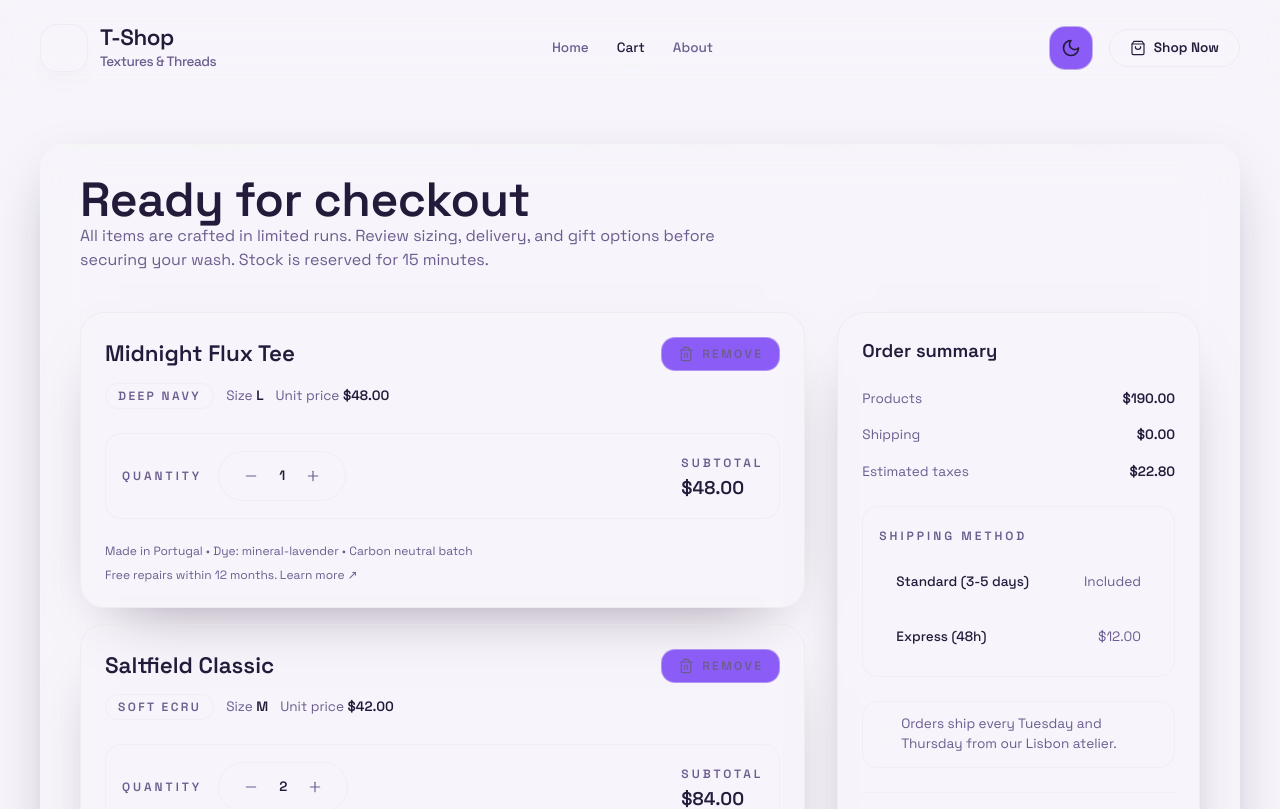
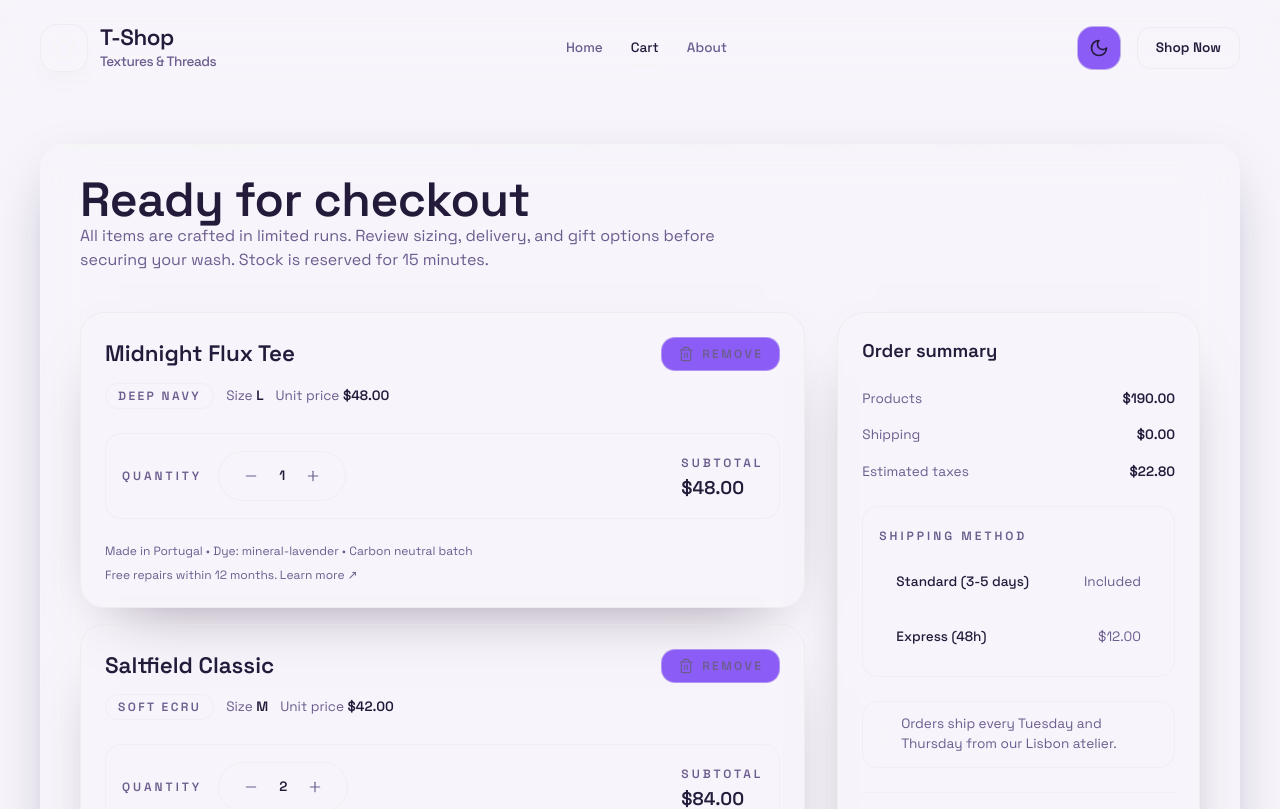
Before and after one commit to MoldovianuHalyna/T-Shop, a React (Vite) app: page /cart in a window 1280 px wide. Shown: the top 809 px of the page. Built offline with nearby package versions, Linux system fonts and the light colour scheme.

Commit message:
changed Shop Now button to navigate to homepage and removed Explore Collection button from hero section

```diff
--- a/src/components/NavigationBar/NavigationBar.jsx
+++ b/src/components/NavigationBar/NavigationBar.jsx
@@ -1,4 +1,4 @@
-import { Link, NavLink } from "react-router-dom";
+import { Link, NavLink, useNavigate } from "react-router-dom";
 import { ShoppingBag, Shirt, Sun, Moon } from "lucide-react";
 
 import { Button } from "../ui/button";
@@ -11,6 +11,8 @@ const links = [
 
 const NavigationBar = ({ onToggleTheme, theme }) => {
   const isDark = theme === "dark";
+
+  const navigate = useNavigate();
 
   return (
     <header className="sticky top-0 z-50 w-full backdrop-blur-xl">
@@ -68,16 +70,8 @@ const NavigationBar = ({ onToggleTheme, theme }) => {
             {isDark ? <Sun size={20} /> : <Moon size={20} />}
           </Button>
 
-          <Button
-            asChild
-            shape="pill"
-            className="px-5 py-2"
-            variant="secondary"
-          >
-            <Link to="/cart">
-              <ShoppingBag className="h-4 w-4" strokeWidth={1.75} />
-              Shop Now
-            </Link>
+          <Button variant="outline" onClick={() => navigate("/")}>
+            Shop Now
           </Button>
         </div>
       </div>
--- a/src/pages/Homepage/Homepage.jsx
+++ b/src/pages/Homepage/Homepage.jsx
@@ -33,10 +33,6 @@ const Homepage = () => {
                 drops land weekly — stay tuned.
               </p>
               <div className="flex flex-wrap items-center gap-3">
-                <Button variant="secondary">
-                  Explore Collection
-                  <ArrowRight className="h-4 w-4" strokeWidth={1.75} />
-                </Button>
                 <div className="inline-flex items-center gap-3 rounded-full border border-border/40 bg-bg/70 px-5 py-3 text-xs font-semibold uppercase tracking-[0.3em] text-textSecondary">
                   <Shirt className="h-4 w-4 text-accent" strokeWidth={1.75} />
                   Eco Cotton • Fair Ware
```
